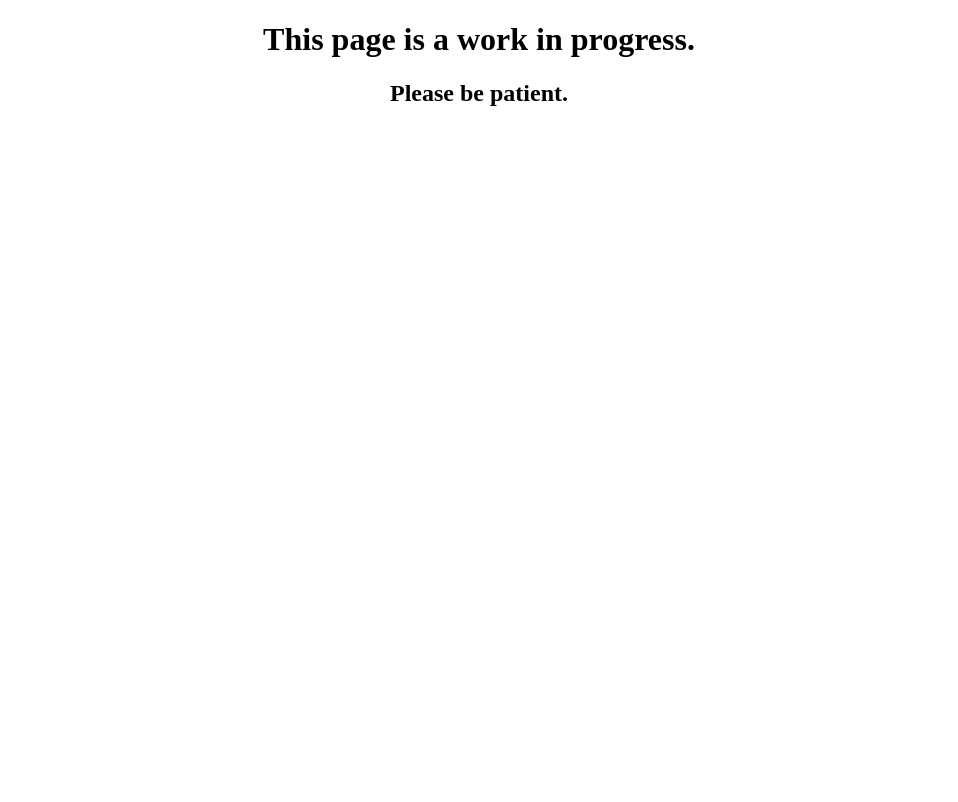
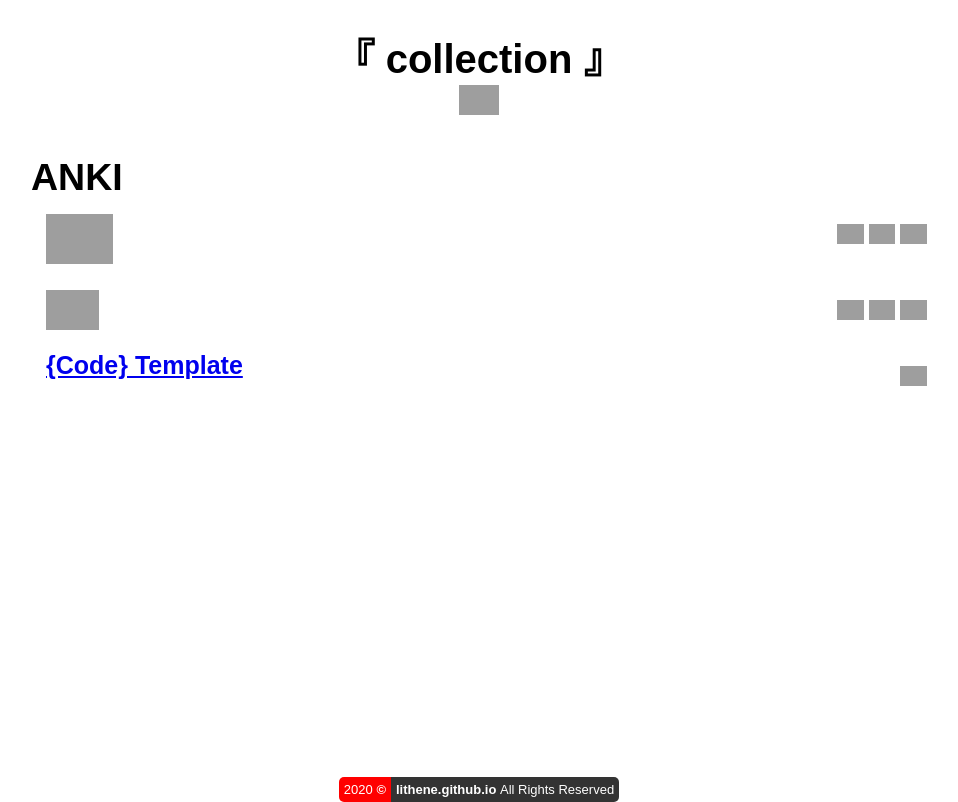
Before and after one commit to Lithene/lithene.github.io, a plain HTML site: page index.html in a window 1280 px wide. Shown: the whole page, without its empty margins (161-1119 px from the left). Drawn offline with Linux system fonts and the light colour scheme; grey boxes are pictures that could not be loaded.

Commit message:
Finished basic outline

```diff
--- a/index.html
+++ b/index.html
@@ -1,10 +1,103 @@
 <!DOCTYPE html>
 <html>
 <head>
-    <title>"Lithene.Github"</title>
+    <meta charset="utf-8">
+    <link rel="shortcut icon" href="Media/favicon.ico" type="image/x-icon"/>
+    <title>(🩸 + 😓 + 😢) = 𝐗</title>
+    <link rel="stylesheet" type="text/css" href="style.css">
 </head>
 <body>
-    <h1 align="center">This page is a work in progress.</h1>
-    <h2 align="center">Please be patient.</h2>
+    <div class="content">
+        <!--
+        <script src="https://threejs.org/build/three.js"></script>
+        <script>
+            var scene = new THREE.Scene();
+            var camera = new THREE.PerspectiveCamera( 75, window.innerWidth / window.innerHeight, 0.1, 1000 );
+
+            var renderer = new THREE.WebGLRenderer({alpha: true});
+            renderer.setSize( window.innerWidth/3, window.innerHeight/3 );
+            document.body.appendChild( renderer.domElement );
+
+            var geometry = new THREE.CubeGeometry(4,4,4);
+            var cubeMaterials = [
+                new THREE.MeshBasicMaterial({color:0x33AA55, transparent:true, opacity:0.8}),
+                new THREE.MeshBasicMaterial({color:0x55CC00, transparent:true, opacity:0.8}),
+                new THREE.MeshBasicMaterial({color:0x000000, transparent:true, opacity:0.8}),
+                new THREE.MeshBasicMaterial({color:0x000000, transparent:true, opacity:0.8}),
+                new THREE.MeshBasicMaterial({color:0x0000FF, transparent:true, opacity:0.8}),
+                new THREE.MeshBasicMaterial({color:0x5555AA, transparent:true, opacity:0.8}),
+            ];
+            var cubeMaterial = new THREE.MeshFaceMaterial(cubeMaterials);
+            var cube = new THREE.Mesh( geometry, cubeMaterial );
+
+            scene.add( cube );
+            camera.position.z = 5;
+
+            function animate() {
+                requestAnimationFrame( animate );
+                cube.rotation.x += 0.01;
+                cube.rotation.y += 0.01;
+                renderer.render( scene, camera );
+            }
+            animate();
+        </script>
+
+        <div class="sketchfab-embed-wrapper" align="center">
+            <iframe title="A 3D model" width="640" height="480" src="https://sketchfab.com/models/b2c20729dd4a4a89b3ee7cf90a795e46/embed?autospin=0.2&amp;autostart=1&amp;preload=1&amp;ui_controls=1&amp;ui_infos=1&amp;ui_inspector=1&amp;ui_stop=1&amp;ui_watermark=1&amp;ui_watermark_link=1" frameborder="0" allow="autoplay; fullscreen; vr" mozallowfullscreen="true" webkitallowfullscreen="true"></iframe></div>
+
+        -->
+        <h1 align="center">『 collection 』</h1>
+        <div align="center"><img height="30px" src="https://img.shields.io/badge/made%20with-🍭🍰🍬%20·%20🌶🔥%20·%20🌈🦄✨%20·%20🧪𝐗-999999?style=flat"></div>
+        <h2 align="center"></h2>
+        <!--<div class="logo"><img width="150px" src="Media/lithene.png"></div>-->
+        <br>
+
+        <!-- COMING SOON BADGE: https://img.shields.io/badge/coming-soon-brightgreen-->
+        <table align="center" id="collection-list">
+            <thead>
+                <tr>
+                    <th></th>
+                    <th></th>
+                    <th></th>
+                    <th></th>
+                    <th></th>
+                </tr>
+            </thead>
+        </table>
+
+        <div class="collection-list">
+            <h2 class="context-col"><a href="https://apps.ankiweb.net/" target="_blank">ANKI</a></h2>
+            <div class= "row">
+                <a href="https://github.com/Lithene/anki-minimal-theme" target="_blank"><img height="50px" id="title-col" src="https://media.giphy.com/media/IhmoyqoWMHrvHavz8P/giphy.gif"></a>
+                <div class="row-badges">
+                    <a href="https://github.com/Lithene/anki-minimal-theme" target="_blank"><img height="20px" src="https://img.shields.io/badge/GITHUB-CLICK?color=blue&style=flat&logo=github"></a>
+                    <img height="20px" src="https://img.shields.io/github/repo-size/lithene/anki-minimal-theme?color=48D1CC&style=flat">
+                    <img height="20px" src="https://img.shields.io/github/last-commit/lithene/anki-minimal-theme?style=flat">
+                </div>
+            </div>
+
+            <div class= "row">
+                <a href="https://github.com/Lithene/anki-minimal-theme" target="_blank"><img height="40px" id="title-col" src="https://media.giphy.com/media/YmWZGgQlGeuXUFdnND/giphy.gif"></a>
+                <div class="row-badges">
+                    <a href="https://github.com/Lithene/anki-minimal-theme" target="_blank"><img height="20px" src="https://img.shields.io/badge/GITHUB-CLICK?color=blue&style=flat&logo=github"></a>
+                    <img height="20px" src="https://img.shields.io/github/repo-size/lithene/anki-minimal-theme?color=48D1CC&style=flat">
+                    <img height="20px" src="https://img.shields.io/github/last-commit/lithene/anki-minimal-theme?style=flat">
+                </div>
+            </div>
+
+            <div class= "row">
+                <a href="code-template.html" target="_blank"><img height="40px" id= "title-col" src="">{Code} Template</a>
+                <div class="row-badges">
+
+                    <img height="20px" src="https://img.shields.io/badge/coming-soon-brightgreen">
+                </div>
+            </div>
+        </div>
+    </div>
+    <footer>
+        <span id="copyright"></span>
+        <span id="legal"><b>lithene.github.io</b>&nbsp;All Rights Reserved</span>
+    </footer>
+    <script>document.getElementById("copyright").innerHTML = `${new Date().getFullYear()} ${'©'.bold()}`;</script>
 </body>
 </html>
--- /dev/null
+++ b/style.css
@@ -0,0 +1,92 @@
+html, body {
+    height: 100%;
+}
+
+body {
+    display: flex;
+    flex-direction: column;
+    margin: 0;
+    font-family: 'Avenir', sans-serif;
+    font-size: 25px;
+}
+
+.content {
+    flex: 1 0 auto;
+}
+
+/* 3D object */
+canvas {
+    display: flex;
+    margin-left: auto;
+    margin-right: auto;
+}
+
+/* The Header */
+ h1 {
+    text-align: center;
+    font-size: 40px;
+    margin-bottom: 0px;
+}
+
+h2 {
+    margin: 0;
+}
+
+/* The table */
+.collection-list {
+    display: block;
+    margin: 0 15% 0 15%;
+    font-weight: bold;
+    border-collapse: collapse;
+}
+
+.collection-list .context-col a {
+    display: inline;
+    text-decoration-line: none;
+    color: black;
+}
+
+.collection-list .row {
+    display: flex;
+    padding: 10px 0 5px 10px;
+    margin: 0;
+}
+
+.collection-list .row-badges {
+    display: flex;
+    margin-left: auto;
+    margin-top: 10px;
+}
+
+.collection-list img {
+    margin: 5px 0  0 5px;
+}
+
+footer {
+    flex-shrink: 0;
+    margin: 0 auto;
+    text-align: center;
+}
+
+footer #copyright {
+    display: flexbox;
+    border-top-left-radius: 5px;
+    border-bottom-left-radius: 5px;
+    padding: 5px;
+    height: 17px;
+    font-size: 13px;
+    background: red;
+    color: white;
+}
+
+footer #legal {
+    display: flexbox;
+    margin: 0 0 0 -7px;
+    padding: 5px;
+    border-top-right-radius: 5px;
+    border-bottom-right-radius: 5px;
+    width: 270px;
+    font-size: 13px;
+    background: rgba(0,0,0,0.8);
+    color: white;
+}
```
Also changed, not shown: code-template.html (added, +26 -0 lines), Media/Code_deskptop.png (added), Media/code_mobile.png (added), Media/favicon.ico (added), Media/lithene.png (added).
